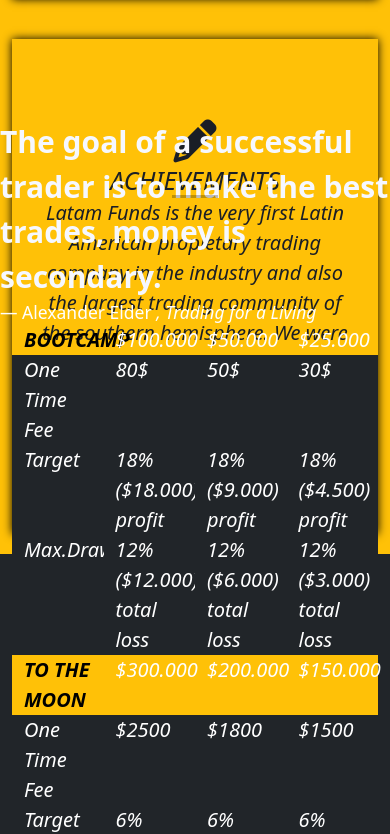
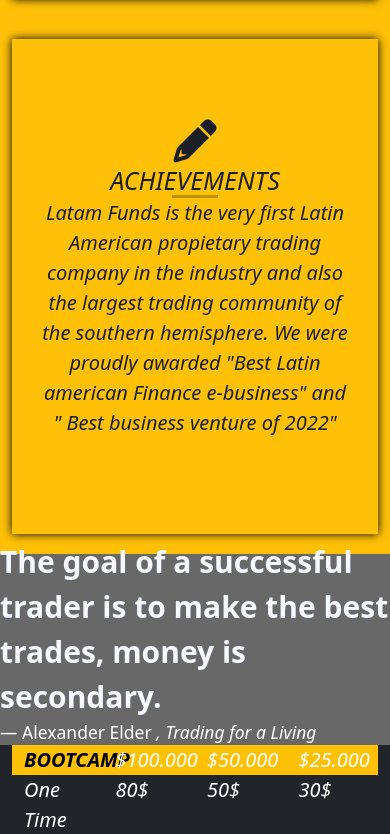
Before and after one commit to GiambarLautaro/ProyectoFinalJS_OnePageOnly, a website: page index.html in a window 390 px wide. Shown: the part 9799-10633 px from the top of the page. Drawn offline with nearby package versions, Linux system fonts and the light colour scheme; some packages are replaced by stand-ins of ours; a script that the page names is missing.

Commit message:
Responsive
Correcciones para el diseño adaptado responsive

```diff
--- a/Sass/index.scss
+++ b/Sass/index.scss
@@ -658,6 +658,12 @@
   color: #ffc107;
 }
 
+@media screen and (max-width: 768px) {
+  .Programs {
+    padding-top: 420px;
+    // background-color: #0d6efd;
+  }
+}
 /*# sourceMappingURL=index.css.map */
 
 //gris tipico de dark modes  #1a1e26
```
Also changed, not shown: Sass/index.css, 1 other file.
